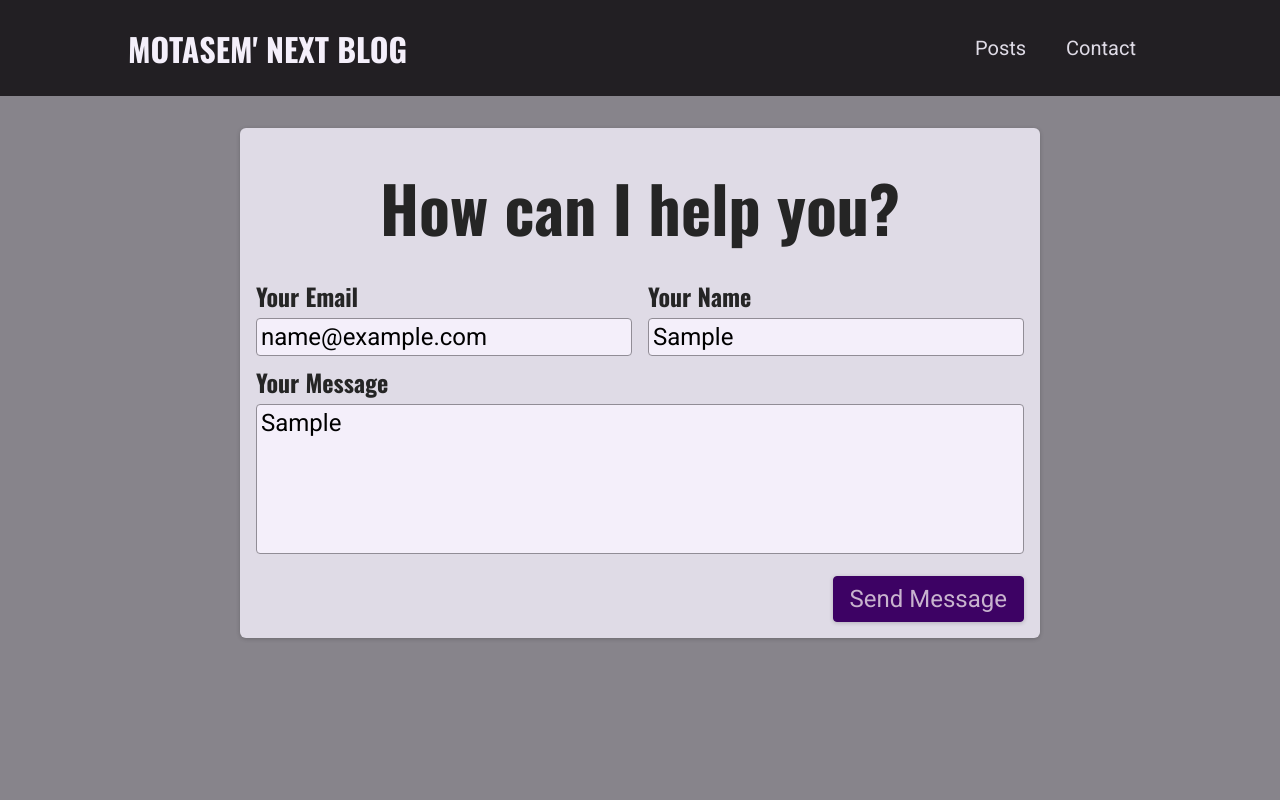
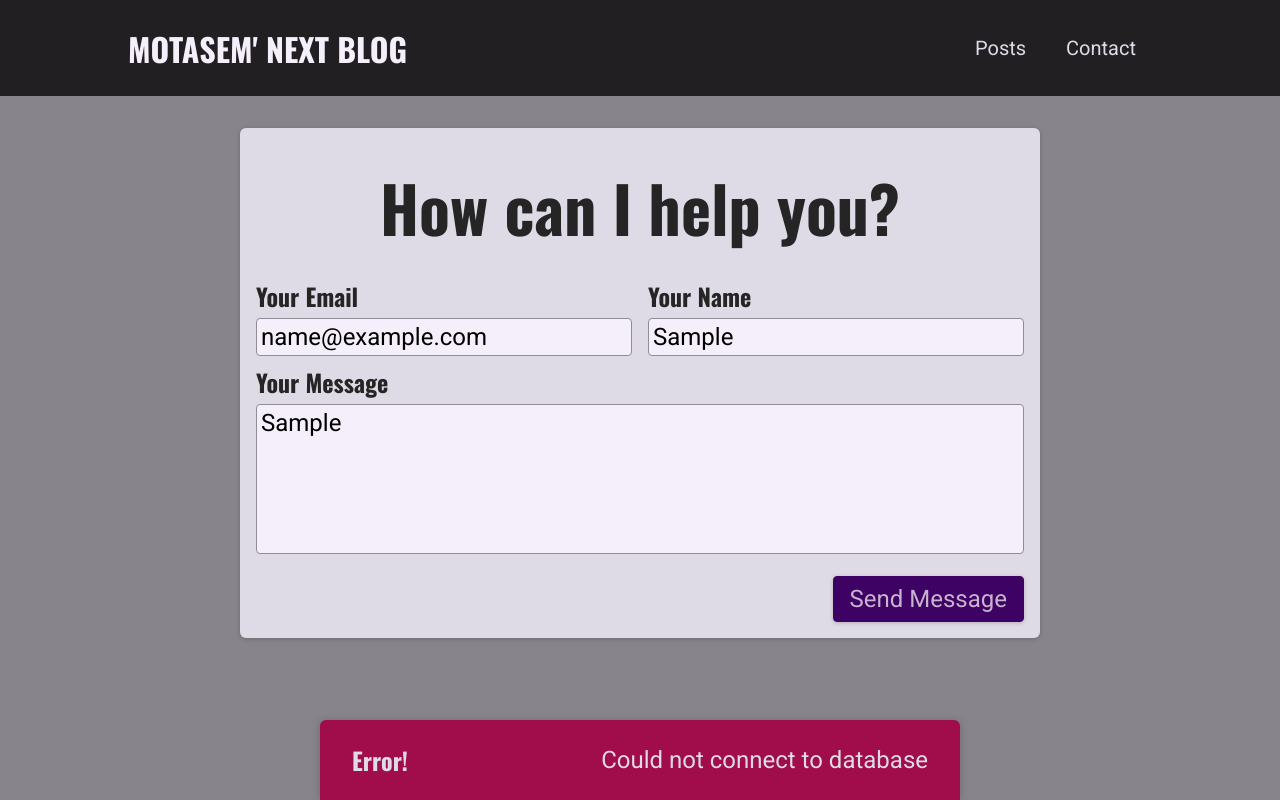
Before and after one commit to motasem99/NextJS-FullProject, a Next.js app: page /contact in a window 1280 px wide. Both pictures are taken after typing "name@example.com", "Sample", "Sample" into the empty fields and a click on the button "Send Message". Built offline with nearby package versions, Linux system fonts and the light colour scheme; no server answers.

Commit message:
adding ui feedback with notifications

```diff
--- a/components/contact/contact-form.js
+++ b/components/contact/contact-form.js
@@ -1,26 +1,85 @@
-import { useState } from 'react';
+import { useState, useEffect } from 'react';
 import classes from './contact-form.module.css';
+import Notification from '../ui/notification';
 
 function ContactForm() {
   const [enteredEmail, setEnteredEmail] = useState('');
   const [enteredName, setEnteredName] = useState('');
   const [enteredMessage, setEnteredMessage] = useState('');
+  const [requestStatus, setRequestStatus] = useState(); // 'pending', 'success', 'error'
+  const [requestError, setRequestError] = useState();
 
-  const sendMessageHandler = (e) => {
-    e.preventDefault();
+  useEffect(() => {
+    if (requestStatus === 'success' || requestStatus === 'error') {
+      const timer = setTimeout(() => {
+        setRequestStatus(null);
+        setRequestError(null);
+      }, 3000);
 
-    fetch('/api/contact', {
+      return () => clearTimeout(timer);
+    }
+  }, [requestStatus]);
+
+  const sendContactData = async (contactDetails) => {
+    const response = await fetch('/api/contact', {
       method: 'POST',
-      body: JSON.stringify({
-        email: enteredEmail,
-        name: enteredName,
-        message: enteredMessage,
-      }),
+      body: JSON.stringify(contactDetails),
       headers: {
         'Content-Type': 'application/json',
       },
     });
+
+    const data = await response.json();
+    if (!response.ok) {
+      throw new Error(data.message || 'Something went wrong');
+    }
   };
+
+  const sendMessageHandler = async (e) => {
+    e.preventDefault();
+    setRequestStatus('pending');
+
+    try {
+      await sendContactData({
+        email: enteredEmail,
+        name: enteredName,
+        message: enteredMessage,
+      });
+      setRequestStatus('success');
+      setEnteredEmail('');
+      setEnteredName('');
+      setEnteredMessage('');
+    } catch (error) {
+      setRequestError(error.message);
+      setRequestStatus('error');
+    }
+  };
+
+  let notification;
+
+  if (requestStatus === 'pending') {
+    notification = {
+      status: 'pending',
+      title: 'Sending message...',
+      message: 'Your message is on its way!',
+    };
+  }
+
+  if (requestStatus === 'success') {
+    notification = {
+      status: 'success',
+      title: 'Success',
+      message: 'Message sent successfully!',
+    };
+  }
+
+  if (requestStatus === 'error') {
+    notification = {
+      status: 'error',
+      title: 'Error!',
+      message: requestError,
+    };
+  }
 
   return (
     <section className={classes.contact}>
@@ -62,6 +121,13 @@
           <button>Send Message</button>
         </div>
       </form>
+      {notification && (
+        <Notification
+          status={notification.status}
+          title={notification.title}
+          message={notification.message}
+        />
+      )}
     </section>
   );
 }
--- /dev/null
+++ b/components/ui/notification.js
@@ -0,0 +1,28 @@
+import ReactDOM from 'react-dom';
+
+import classes from './notification.module.css';
+
+function Notification(props) {
+  const { title, message, status } = props;
+
+  let statusClasses = '';
+
+  if (status === 'success') {
+    statusClasses = classes.success;
+  }
+
+  if (status === 'error') {
+    statusClasses = classes.error;
+  }
+
+  const cssClasses = `${classes.notification} ${statusClasses}`;
+
+  return (
+    <div className={cssClasses}>
+      <h2>{title}</h2>
+      <p>{message}</p>
+    </div>
+  );
+}
+
+export default Notification;
--- /dev/null
+++ b/components/ui/notification.module.css
@@ -0,0 +1,43 @@
+.notification {
+  display: flex;
+  justify-content: space-between;
+  align-items: center;
+  color: var(--color-grey-100);
+  background-color: var(--color-grey-800);
+  padding: 0 var(--size-8);
+  box-shadow: 0 1px 8px rgba(0, 0, 0, 0.2);
+  position: fixed;
+  height: 5rem;
+  bottom: 0;
+  width: 100%;
+  left: 0;
+  border-top-right-radius: 0;
+  border-top-left-radius: 0;
+}
+
+.notification h2 {
+  font-size: var(--size-6);
+  margin: 0;
+}
+
+.notification p {
+  margin: 0;
+}
+
+.success {
+  background-color: var(--color-success-500);
+  color: var(--color-grey-800);
+}
+
+.error {
+  background-color: var(--color-error-500);
+}
+
+@media (min-width: 768px) {
+  .notification {
+    width: 40rem;
+    left: calc(50% - 20rem);
+    border-top-right-radius: 6px;
+    border-top-left-radius: 6px;
+  }
+}
```
